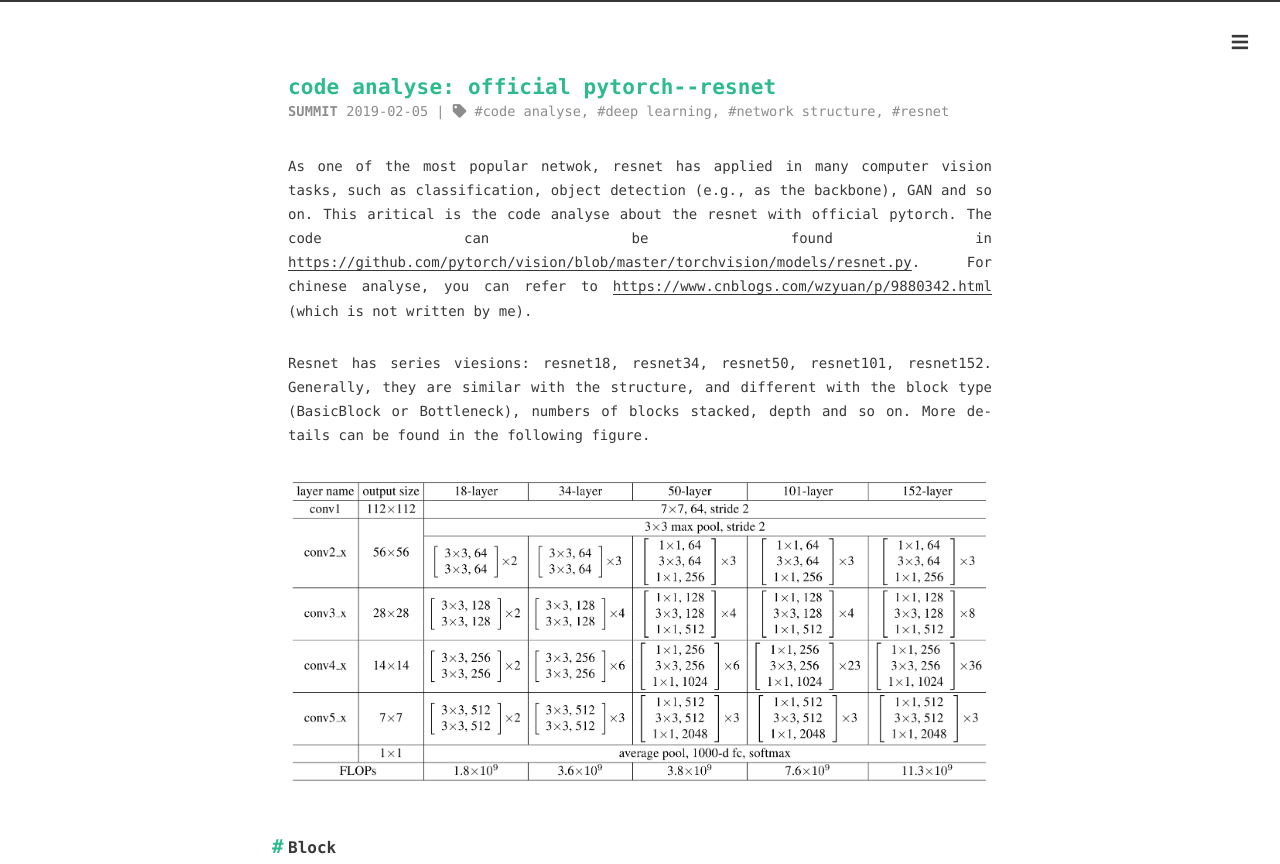
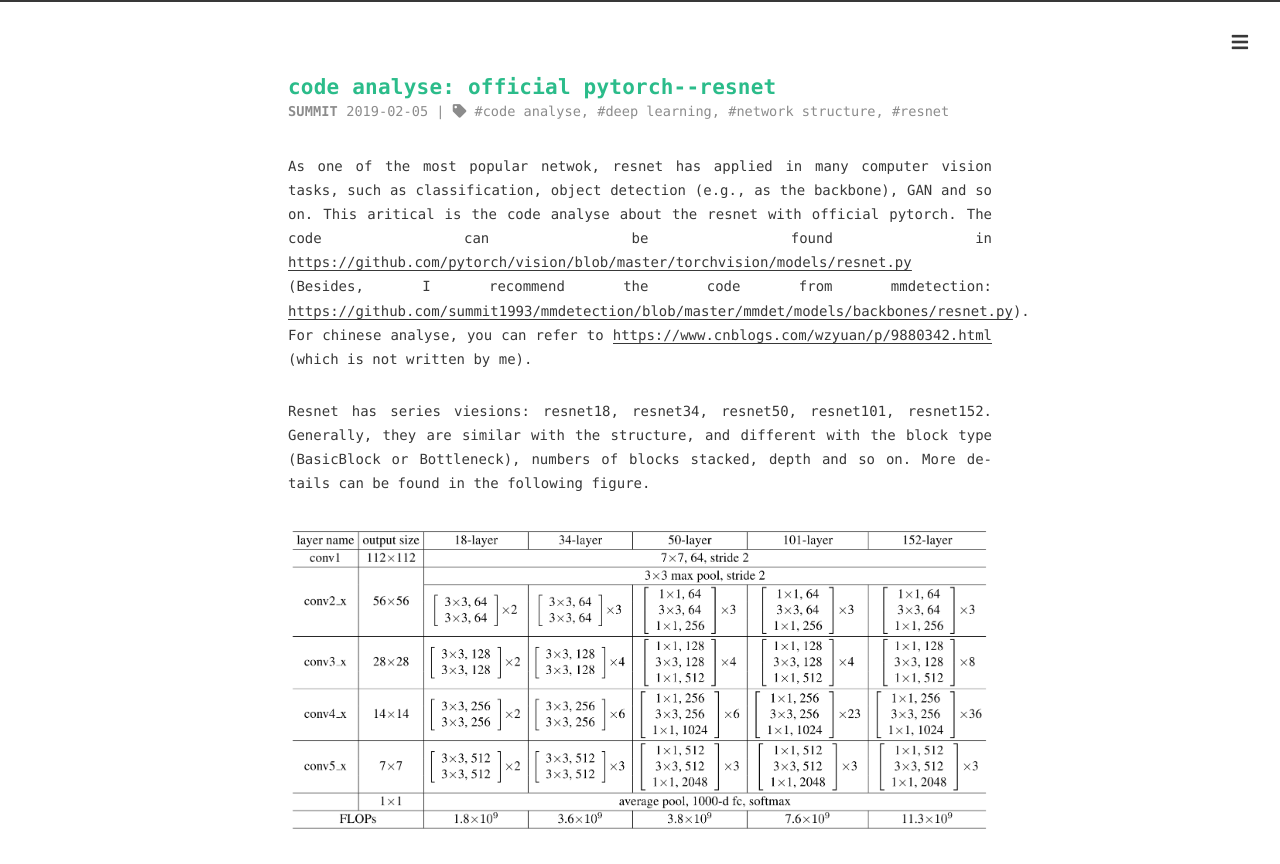
Before and after one commit to summit1993/summit1993.github.io, a plain HTML site: page 2019/02/05/code-analyse-official-pytorch-resnet/index.html in a window 1280 px wide. Shown: the top 864 px of the page. Drawn offline with Linux system fonts and the light colour scheme.

Commit message:
Site updated: 2019-02-08 11:04:43

```diff
--- a/2019/02/05/code-analyse-official-pytorch-resnet/index.html
+++ b/2019/02/05/code-analyse-official-pytorch-resnet/index.html
@@ -16,7 +16,7 @@
 <meta property="og:locale" content="en">
 <meta property="og:image" content="https://github.com/images/resnet/resnet.png">
 <meta property="og:image" content="https://github.com/images/resnet/block.png">
-<meta property="og:updated_time" content="2019-02-06T00:42:20.972Z">
+<meta property="og:updated_time" content="2019-02-08T03:03:27.505Z">
 <meta name="twitter:card" content="summary">
 <meta name="twitter:title" content="code analyse: official pytorch--resnet">
 <meta name="twitter:description" content="As one of the most popular netwok, resnet has applied in many computer vision tasks, such as classification, object detection (e.g., as the backbone), GAN and so on. This aritical is the code analyse">
@@ -146,7 +146,7 @@
 
 
   <div class="content" itemprop="articleBody">
-    <p>As one of the most popular netwok, resnet has applied in many computer vision tasks, such as classification, object detection (e.g., as the backbone), GAN and so on. This aritical is the code analyse about the resnet with official pytorch. The code can be found in <a href="https://github.com/pytorch/vision/blob/master/torchvision/models/resnet.py">https://github.com/pytorch/vision/blob/master/torchvision/models/resnet.py</a>. For chinese analyse, you can refer to <a href="https://www.cnblogs.com/wzyuan/p/9880342.html" target="_blank" rel="noopener">https://www.cnblogs.com/wzyuan/p/9880342.html</a> (which is not written by me). </p>
+    <p>As one of the most popular netwok, resnet has applied in many computer vision tasks, such as classification, object detection (e.g., as the backbone), GAN and so on. This aritical is the code analyse about the resnet with official pytorch. The code can be found in <a href="https://github.com/pytorch/vision/blob/master/torchvision/models/resnet.py">https://github.com/pytorch/vision/blob/master/torchvision/models/resnet.py</a> (Besides, I recommend the code from mmdetection: <a href="https://github.com/summit1993/mmdetection/blob/master/mmdet/models/backbones/resnet.py">https://github.com/summit1993/mmdetection/blob/master/mmdet/models/backbones/resnet.py</a>). For chinese analyse, you can refer to <a href="https://www.cnblogs.com/wzyuan/p/9880342.html" target="_blank" rel="noopener">https://www.cnblogs.com/wzyuan/p/9880342.html</a> (which is not written by me). </p>
 <p>Resnet has series viesions: resnet18, resnet34, resnet50, resnet101, resnet152. Generally, they are similar with the structure, and different with the block type (BasicBlock or Bottleneck), numbers of blocks stacked, depth and so on. More details can be found in the following figure. </p>
 <p><img src="/images/resnet/resnet.png" alt="Fig. 1 Resnet Structure"></p>
 <h2 id="Block"><a href="#Block" class="headerlink" title="Block"></a>Block</h2><p>As showed in the following figure, there are two types of blocks, the fist is BasicBlock which is used in resnet18 and resnet34, and the second is Bottleneck which is used in other more depth resnet.<br><img src="/images/resnet/block.png" alt="Fig. 2 Resnet Block"></p>
```
